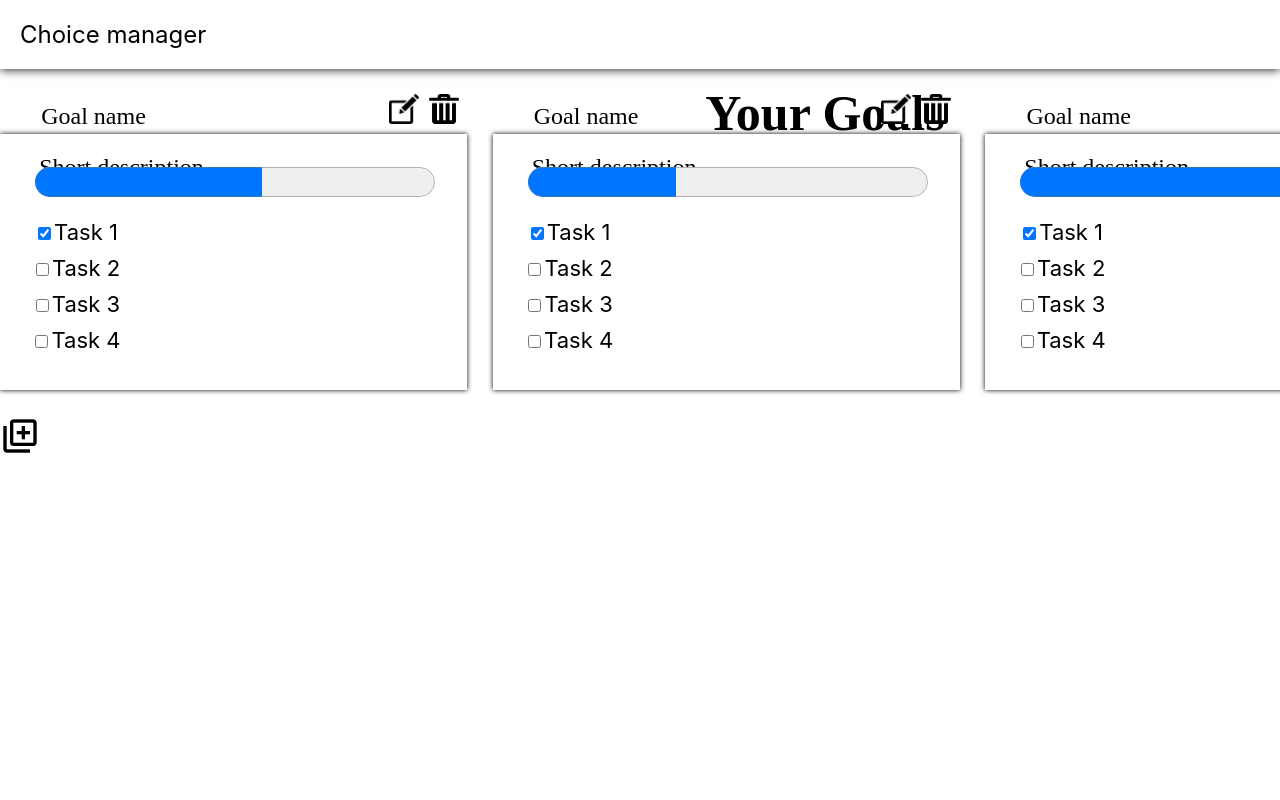
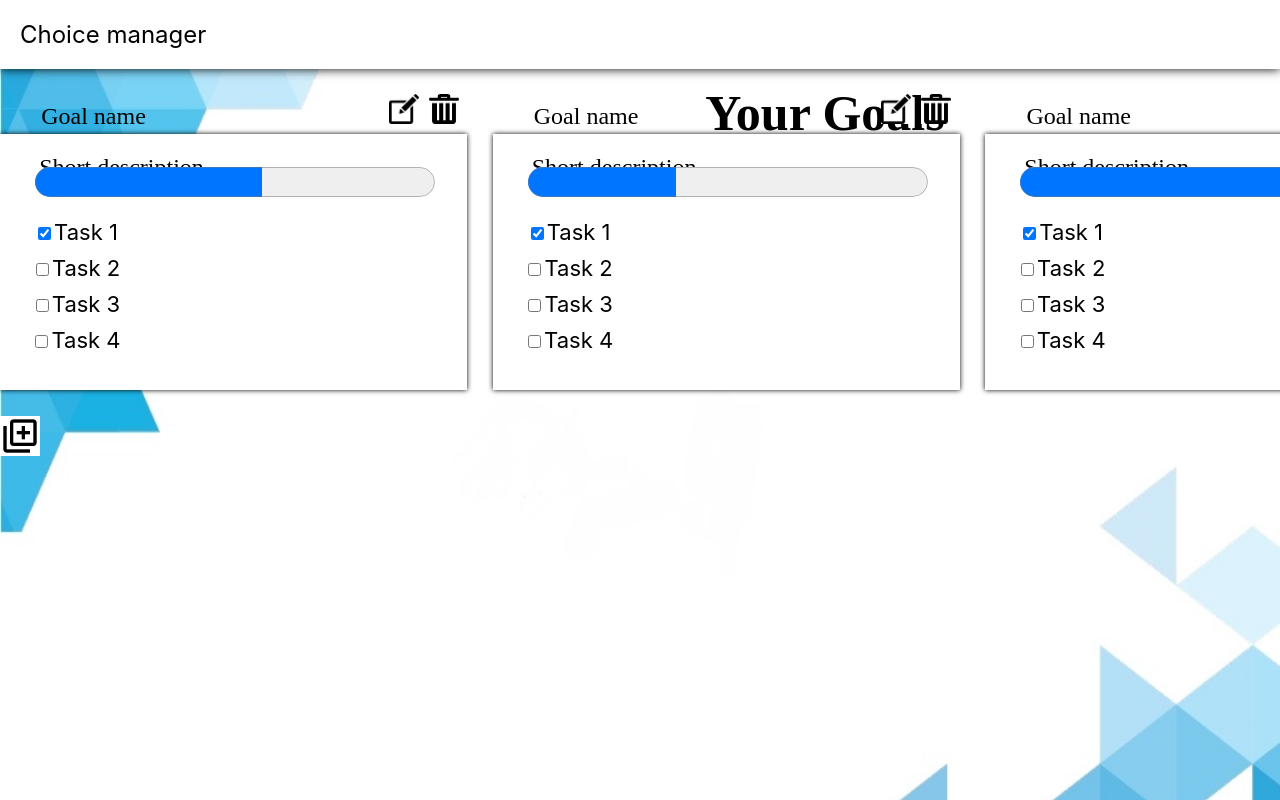
Before and after one commit to stanislavlebedyantsev/Choice-manager, a React (Create React App) app: page /goals in a window 1280 px wide. Shown: the top 800 px of the page. Built offline with nearby package versions, Linux system fonts and the light colour scheme.

Commit message:
Changes: goals page

```diff
--- a/src/components/GoalPage/Goals.jsx
+++ b/src/components/GoalPage/Goals.jsx
@@ -4,7 +4,7 @@ import Footer from "../Footer/Footer";
 
 const goals = (props) => {
     return (
-        <div>
+        <div className={s.background}>
             <Header></Header>
             <div className={s.container}>
                 <div className={s.yourGoals}>Your Goals</div>
--- a/src/components/GoalPage/Goals.module.css
+++ b/src/components/GoalPage/Goals.module.css
@@ -1,3 +1,8 @@
+.background{
+    background-image: url("./src/goalBack.jpg");
+    background-size: 100% 100%;
+}
+
 .yourGoals{
     font-size: 50px;
     text-align: center;
```
Also changed, not shown: src/components/GoalPage/src/goalBack.jpg (added).
